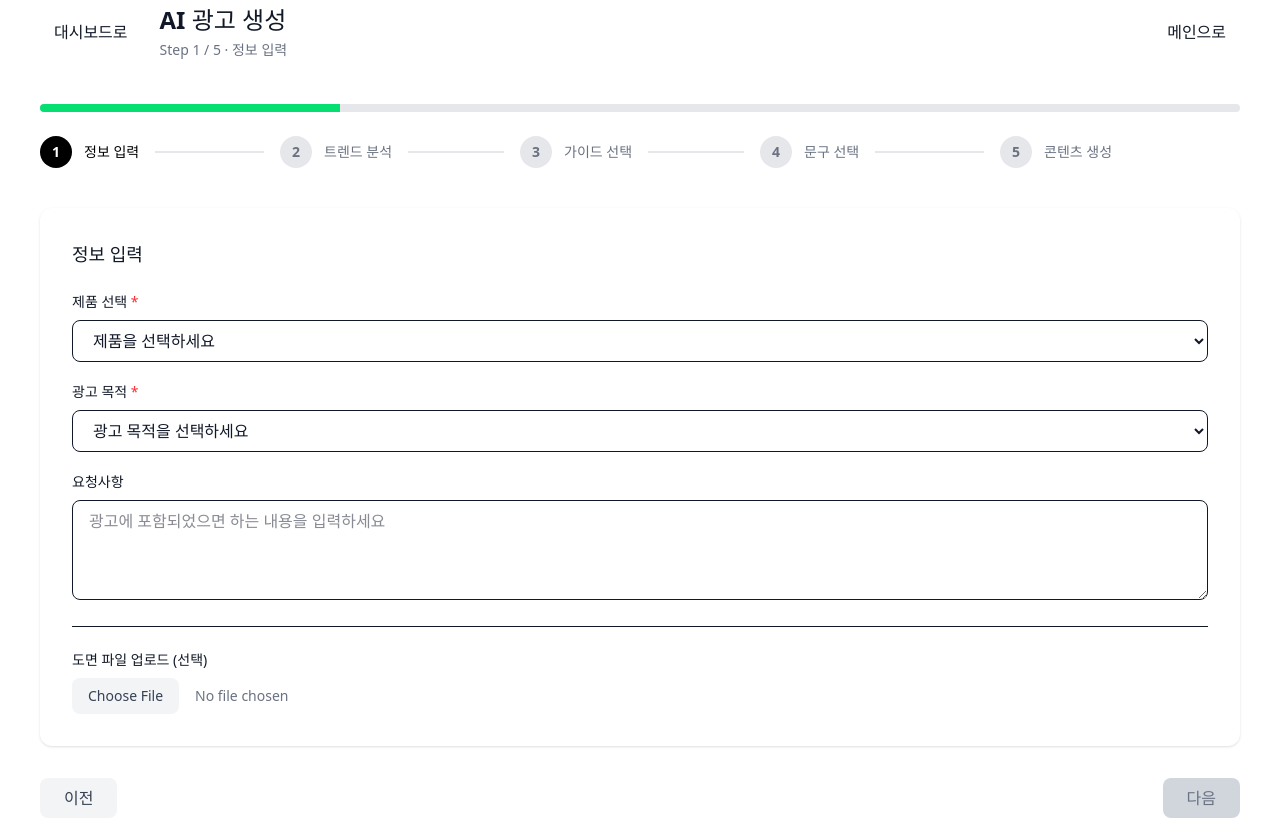
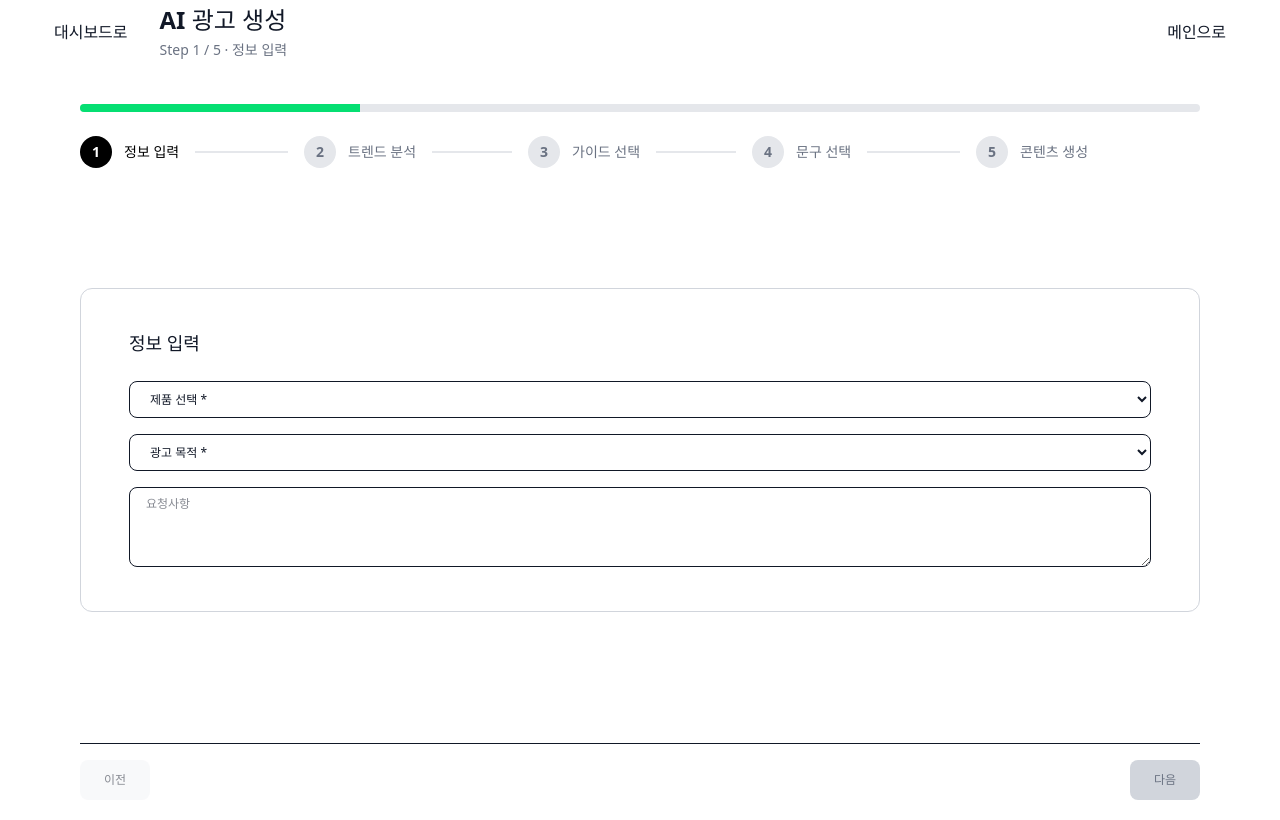
Before and after one commit to chillgram/CHILLGRAM_AI_FE, a React (Vite) app: page /dashboard/createAD in a window 1280 px wide. Shown: the top 820 px of the page. Built offline with nearby package versions, Linux system fonts and the light colour scheme.

Commit message:
feat : 광고 생성 UI - STEP02 ~ 05

```diff
--- a/src/pages/createADPage.jsx
+++ b/src/pages/createADPage.jsx
@@ -1,119 +1,306 @@
-import { useState } from "react";
-import { useNavigate } from "react-router-dom";
+import { useRef, useState } from "react";
 import StepProgress from "../components/common/StepProgress";
+import Card from "../components/common/Card";
+import Container from "@/components/common/Container";
 
-export default function createADPage() {
-  const navigate = useNavigate();
+export default function CreateADPage() {
+  const [currentStep, setCurrentStep] = useState(1);
+  const [maxUnlockedStep, setMaxUnlockedStep] = useState(1);
 
+  /* STEP 1 상태 */
   const [productId, setProductId] = useState("");
   const [adGoal, setAdGoal] = useState("");
   const [requestText, setRequestText] = useState("");
-  const [file, setFile] = useState(null);
 
-  const isNextDisabled = !productId || !adGoal;
-
-  const handleNext = () => {
-    const payload = {
-      productId,
-      adGoal,
-      requestText,
-      file,
+  /* refs */
+  const stepRefs = {
+    1: useRef(null),
+    2: useRef(null),
+    3: useRef(null),
+    4: useRef(null),
+    5: useRef(null),
   };
 
-    navigate("./step2");
+  const scrollToStep = (step) => {
+    setCurrentStep(step);
+    stepRefs[step]?.current?.scrollIntoView({
+      behavior: "smooth",
+      block: "start",
+    });
+  };
+
+  const canProceedStep1 = Boolean(productId && adGoal);
+
+  const goNext = () => {
+    if (currentStep === 1 && !canProceedStep1) return;
+
+    if (currentStep === 5) {
+      console.log("광고 생성 시작");
+      return;
+    }
+
+    const next = currentStep + 1;
+    setMaxUnlockedStep((prev) => Math.max(prev, next));
+    scrollToStep(next);
+  };
+
+  const goPrev = () => {
+    if (currentStep === 1) return;
+    scrollToStep(currentStep - 1);
   };
 
   return (
-    <div className="max-w-300 ml-auto mr-auto py-10">
-      <StepProgress currentStep={1} />
+    <Container className="relative mt-10 space-y-16 text-xs">
+      {/* StepProgress */}
+      <div className="sticky top-0 z-20 bg-white pb-4">
+        <StepProgress currentStep={currentStep} />
+      </div>
 
-      {/* Card */}
-      <div className="rounded-xl shadow-sm p-8">
-        <h2 className="text-lg font-semibold mb-6">정보 입력</h2>
+      {/* CONTENT */}
+      <div className="space-y-24 pb-24">
+        {/* STEP 1 */}
+        <section ref={stepRefs[1]}>
+          <Card className="rounded-xl p-8">
+            <h2 className="mb-6 text-lg font-semibold">정보 입력</h2>
 
-        {/* 제품 선택 */}
-        <div className="mb-5">
-          <label className="block text-sm font-medium mb-2">
-            제품 선택 <span className="text-red-500">*</span>
-          </label>
             <select
-            className="w-full rounded-lg border px-4 py-2 focus:ring-2 focus:ring-green-400 outline-none"
+              className="mb-4 w-full rounded-lg border px-4 py-2"
               value={productId}
               onChange={(e) => setProductId(e.target.value)}
             >
-            <option value="">제품을 선택하세요</option>
-            <option value="1">제품 A</option>
-            <option value="2">제품 B</option>
+              <option value="">제품 선택 *</option>
+              <option value="A">제품 A</option>
+              <option value="B">제품 B</option>
             </select>
-        </div>
 
-        {/* 광고 목적 */}
-        <div className="mb-5">
-          <label className="block text-sm font-medium mb-2">
-            광고 목적 <span className="text-red-500">*</span>
-          </label>
             <select
-            className="w-full rounded-lg border px-4 py-2 focus:ring-2 focus:ring-green-400 outline-none"
+              className="mb-4 w-full rounded-lg border px-4 py-2"
               value={adGoal}
               onChange={(e) => setAdGoal(e.target.value)}
             >
-            <option value="">광고 목적을 선택하세요</option>
-            <option value="brand">브랜드 인지도 향상</option>
-            <option value="sales">제품 판매 촉진</option>
-            <option value="event">이벤트 홍보</option>
+              <option value="">광고 목적 *</option>
+              <option value="brand">브랜드 인지도</option>
+              <option value="sales">판매 촉진</option>
             </select>
-        </div>
 
-        {/* 요청사항 */}
-        <div className="mb-5">
-          <label className="block text-sm font-medium mb-2">요청사항</label>
             <textarea
-            className="w-full rounded-lg border px-4 py-2 min-h-25 focus:ring-2 focus:ring-green-400 outline-none"
-            placeholder="광고에 포함되었으면 하는 내용을 입력하세요"
+              className="min-h-[80px] w-full rounded-lg border px-4 py-2"
+              placeholder="요청사항"
               value={requestText}
               onChange={(e) => setRequestText(e.target.value)}
             />
-        </div>
+          </Card>
+        </section>
 
-        <hr className="m-5 mr-0 ml-0 bg-gray-400"/>
-        {/* 파일 업로드 */}
+        {/* STEP 2 */}
+        {maxUnlockedStep >= 2 && (
+          <section ref={stepRefs[2]}>
+            <Card className="rounded-xl p-8">
+              <h2 className="mb-2 font-semibold">AI 트렌드 분석 완료</h2>
+
+              {/* 안내사항 */}
+              <div className="mb-6 flex gap-3 rounded-lg bg-blue-50 p-4 text-blue-700">
+                <div className="mt-0.5 text-lg">📊</div>
                 <div>
-          <label className="inline-block text-sm font-medium mb-2">
-            도면 파일 업로드 (선택)
-          </label>
-          <input
-            type="file"
-            onChange={(e) => setFile(e.target.files[0])}
-            className="inline-block w-full text-sm text-gray-500
-              file:mr-4 file:py-2 file:px-4
-              file:rounded-lg file:border-0
-              file:bg-gray-100 file:text-gray-700
-              hover:file:bg-gray-200"
-          />
+                  <p className="font-semibold">트렌드 분석 안내</p>
+                  <p className="mt-1">
+                    현재 식품 업계의 트렌드를 분석하여 최적의 키워드를 추천합니다
+                  </p>
                 </div>
               </div>
 
-      <div className="flex justify-between mt-8">
+              <p className="mb-2 font-semibold">
+                추천 트렌드 키워드 (복수 선택 가능)
+              </p>
+
+              <div className="space-y-2 mb-6">
+                {[
+                  ["건강", "건강을 중시하는 트렌드"],
+                  ["친환경", "지속가능한 소비"],
+                  ["프리미엄", "고급화 트렌드"],
+                  ["신선함", "신선한 원료"],
+                  ["자연주의", "자연 친화적"],
+                ].map(([t, d]) => (
+                  <div key={t} className="rounded-lg border px-4 py-3">
+                    <p className="font-medium">{t}</p>
+                    <p className="mt-1 text-xs text-gray-500">{d}</p>
+                  </div>
+                ))}
+              </div>
+
+              <p className="mb-2 font-semibold">추천 해시태그</p>
+              <div className="mb-6 flex flex-wrap gap-2">
+                {[
+                  "#건강간식",
+                  "#친환경포장",
+                  "#프리미엄디저트",
+                  "#신선한과일",
+                  "#자연주의",
+                ].map((tag) => (
+                  <span
+                    key={tag}
+                    className="rounded-full bg-gray-100 px-3 py-1 text-xs"
+                  >
+                    {tag}
+                  </span>
+                ))}
+              </div>
+
+              <p className="text-sm text-gray-600">
+                현재 가장 인기 있는 스타일은 <b>미니멀리즘</b> 과{" "}
+                <b>자연친화적 이미지</b> 입니다.
+              </p>
+            </Card>
+          </section>
+        )}
+
+        {/* STEP 3 */}
+        {maxUnlockedStep >= 3 && (
+          <section ref={stepRefs[3]}>
+            <Card className="rounded-xl p-8">
+              <h2 className="mb-2 font-semibold">AI 생성 가이드 선택</h2>
+
+              <div className="mb-6 flex gap-3 rounded-lg bg-purple-50 p-4 text-purple-700">
+                <div className="mt-0.5 text-lg">🧭</div>
+                <div>
+                  <p className="font-semibold">가이드 생성 완료</p>
+                  <p className="mt-1">
+                    선택한 트렌드를 바탕으로 맞춤형 광고 가이드를 생성했습니다
+                  </p>
+                </div>
+              </div>
+
+              <div className="space-y-3">
+                <div className="rounded-lg border px-4 py-3">
+                  <p className="font-medium">감성적 스토리텔링</p>
+                  <p className="text-xs text-gray-500">
+                    소비자의 감성을 자극하는 스토리 중심 광고
+                  </p>
+                </div>
+                <div className="rounded-lg border px-4 py-3">
+                  <p className="font-medium">제품 중심 홍보</p>
+                  <p className="text-xs text-gray-500">
+                    제품의 특장점을 강조하는 정보형 광고
+                  </p>
+                </div>
+                <div className="rounded-lg border px-4 py-3">
+                  <p className="font-medium">트렌디한 비주얼</p>
+                  <p className="text-xs text-gray-500">
+                    최신 트렌드를 반영한 시각적 광고
+                  </p>
+                </div>
+              </div>
+            </Card>
+          </section>
+        )}
+
+        {/* STEP 4 */}
+        {maxUnlockedStep >= 4 && (
+          <section ref={stepRefs[4]}>
+            <Card className="rounded-xl p-8">
+              <h2 className="mb-2 font-semibold">맞춤형 광고 문구 선택</h2>
+
+              <div className="mb-6 flex gap-3 rounded-lg bg-indigo-50 p-4 text-indigo-700">
+                <div className="mt-0.5 text-lg">✍️</div>
+                <div>
+                  <p className="font-semibold">광고 문구 생성 완료</p>
+                  <p className="mt-1">
+                    선택한 가이드에 맞춘 광고 문구를 추천합니다
+                  </p>
+                </div>
+              </div>
+
+              <div className="space-y-3">
+                <div className="rounded-lg border px-4 py-3">
+                  <p className="font-medium">행복한 순간</p>
+                  <p className="text-sm text-gray-500">
+                    작은 행복이 모여 큰 추억이 됩니다.
+                  </p>
+                </div>
+                <div className="rounded-lg border px-4 py-3">
+                  <p className="font-medium">따뜻한 마음</p>
+                  <p className="text-sm text-gray-500">
+                    소중한 사람과 함께 나누는 달콤함
+                  </p>
+                </div>
+                <div className="rounded-lg border px-4 py-3">
+                  <p className="font-medium">일상의 여유</p>
+                  <p className="text-sm text-gray-500">
+                    바쁜 하루 속 작은 쉼표
+                  </p>
+                </div>
+              </div>
+            </Card>
+          </section>
+        )}
+
+        {/* STEP 5 */}
+        {maxUnlockedStep >= 5 && (
+          <section ref={stepRefs[5]}>
+            <Card className="rounded-xl p-8">
+              <h2 className="mb-2 font-semibold">최종 광고 콘텐츠 생성</h2>
+
+              <div className="mb-6 flex gap-3 rounded-lg bg-green-50 p-4 text-green-700">
+                <div className="mt-0.5 text-lg">🚀</div>
+                <div>
+                  <p className="font-semibold">콘텐츠 생성 준비 완료</p>
+                  <p className="mt-1">
+                    선택한 옵션으로 다양한 광고 콘텐츠를 생성합니다
+                  </p>
+                </div>
+              </div>
+
+              <p className="mb-2 font-semibold">
+                생성할 콘텐츠 타입 선택 (복수 선택 가능)
+              </p>
+
+              <div className="grid grid-cols-2 gap-3">
+                {[
+                  "🎨 제품 이미지 AI",
+                  "📦 패키지 시안 AI",
+                  "📱 SNS 이미지 AI",
+                  "🎬 쇼츠 AI",
+                  "🖼️ 배너 이미지 AI",
+                ].map((c) => (
+                  <div key={c} className="rounded-lg border px-4 py-3">
+                    {c}
+                  </div>
+                ))}
+              </div>
+
+              <div className="mt-6 rounded-lg bg-yellow-50 p-4 text-yellow-700">
+                💡 여러 타입을 선택하여 다양한 채널에 맞는 광고를 한 번에
+                생성할 수 있습니다
+              </div>
+            </Card>
+          </section>
+        )}
+      </div>
+
+      {/* BUTTONS */}
+      <div className="sticky bottom-0 z-20 border-t bg-white pt-4">
+        <div className="flex justify-between">
           <button
-          onClick={() => navigate(-1)}
-          className="px-6 py-2 rounded-lg bg-gray-100 text-gray-700 hover:bg-gray-200"
+            onClick={goPrev}
+            disabled={currentStep === 1}
+            className="h-10 rounded-lg bg-gray-100 px-6 disabled:opacity-50"
           >
             이전
           </button>
 
           <button
-          onClick={handleNext}
-          disabled={isNextDisabled}
-          className={`px-6 py-2 rounded-lg font-medium
-            ${
-              isNextDisabled
-                ? "bg-gray-300 text-gray-500 cursor-not-allowed"
-                : "bg-green-400 hover:bg-green-500 text-black"
+            onClick={goNext}
+            disabled={currentStep === 1 && !canProceedStep1}
+            className={`h-10 rounded-lg px-6 font-medium ${
+              currentStep === 1 && !canProceedStep1
+                ? "bg-gray-300 text-gray-500"
+                : "bg-green-500 text-white"
             }`}
           >
-          다음
+            {currentStep === 5 ? "광고 생성 시작" : "다음"}
           </button>
         </div>
       </div>
+    </Container>
   );
 }
```
Also changed, not shown: src/assets/image/left-arrow.png (added), src/assets/image/right-arrow.png (added). Lines whose indentation alone changed are shown as unchanged.
